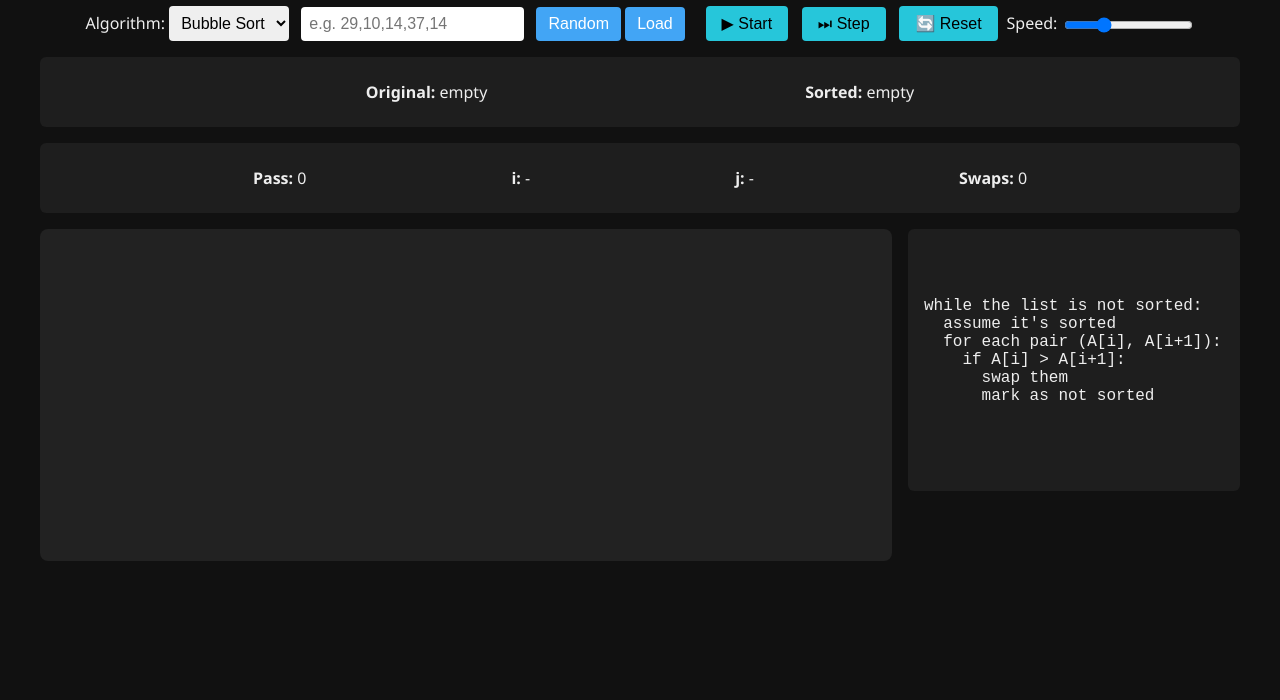
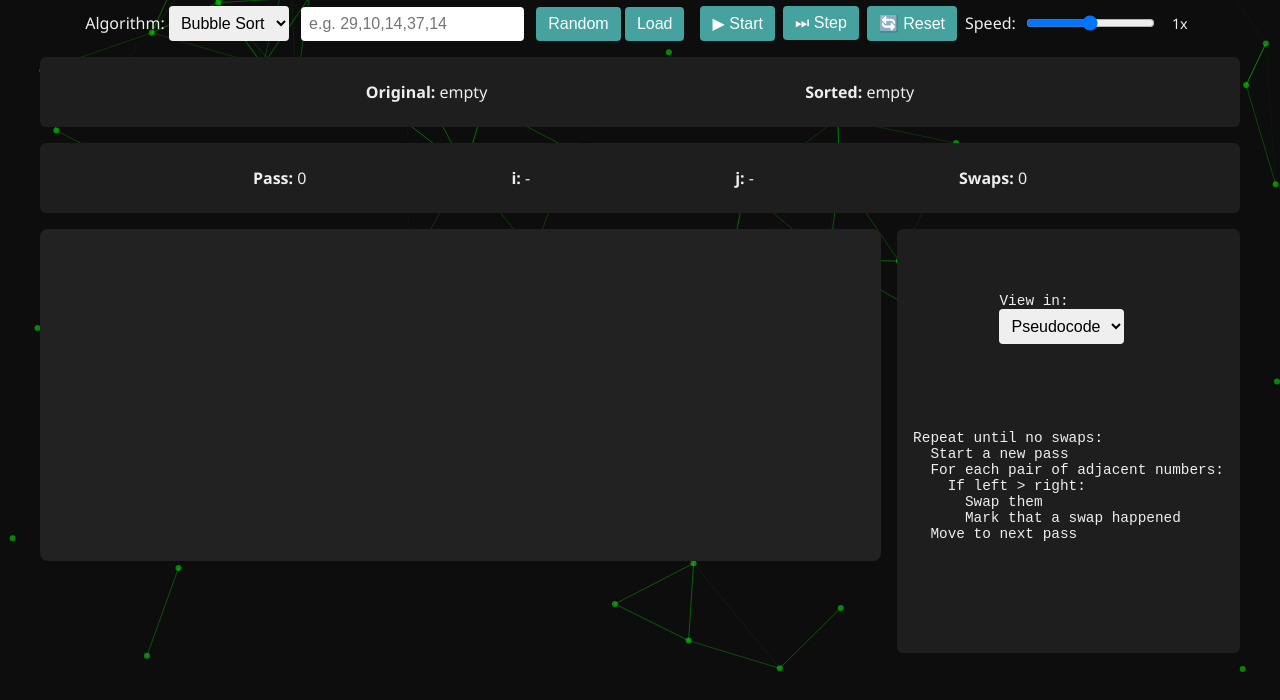
Before and after one commit to Kushal-Shankhapal/Sorting_Algorithms_HTML, a plain HTML site: page index.html in a window 1280 px wide. Shown: the part 100-800 px from the top of the page. Drawn offline with nearby package versions, Linux system fonts and the light colour scheme.

Commit message:
Update 2

```diff
--- a/index.html
+++ b/index.html
@@ -1,13 +1,14 @@
 <!DOCTYPE html>
 <html lang="en">
 <head>
-  <meta charset="UTF-8">
-  <meta name="viewport" content="width=device-width, initial-scale=1.0">
+  <meta charset="UTF-8" />
+  <meta name="viewport" content="width=device-width, initial-scale=1.0"/>
   <title>Sorting Visualizer</title>
-  <link rel="stylesheet" href="style.css">
+  <link rel="stylesheet" href="style.css" />
 </head>
 <body>
-  <div class="network-background"></div>
+  <div id="tsparticles"></div>
+
   <div class="app-container">
     <header>
       <h1>Sorting Visualizer</h1>
@@ -19,16 +20,18 @@
         <select id="algorithmSelect">
           <option value="bubble">Bubble Sort</option>
         </select>
-        <input type="text" id="arrayInput" placeholder="e.g. 29,10,14,37,14">
+        <input type="text" id="arrayInput" placeholder="e.g. 29,10,14,37,14" />
         <button id="generateBtn">Random</button>
         <button id="loadBtn">Load</button>
       </div>
+
       <div class="control-buttons">
         <button id="startBtn">▶ Start</button>
         <button id="stepBtn">⏭ Step</button>
         <button id="resetBtn">🔄 Reset</button>
         <label for="speedRange">Speed:</label>
-        <input type="range" min="100" max="1500" value="500" step="100" id="speedRange">
+        <input type="range" min="100" max="1500" value="800" step="100" id="speedRange" />
+        <span id="speedLabel">1x</span>
       </div>
     </section>
 
@@ -46,18 +49,77 @@
 
     <main class="main-panel">
       <section class="visual-area" id="arrayContainer"></section>
+
       <section class="code-panel">
+        <div style="margin-bottom: 0.5rem;">
+          <label for="codeToggle">View in:</label>
+          <select id="codeToggle">
+            <option value="pseudo">Pseudocode</option>
+            <option value="python">Python</option>
+            <option value="c">C</option>
+            <option value="cpp">C++</option>
+            <option value="java">Java</option>
+          </select>
+        </div>
+
         <pre id="pseudocode">
-while the list is not sorted:
-  assume it's sorted
-  for each pair (A[i], A[i+1]):
-    if A[i] > A[i+1]:
-      swap them
-      mark as not sorted
+Repeat until no swaps:
+  Start a new pass
+  For each pair of adjacent numbers:
+    If left > right:
+      Swap them
+      Mark that a swap happened
+  Move to next pass
         </pre>
+
+        <pre id="languageCode" class="language-code" style="display: none;"></pre>
       </section>
     </main>
   </div>
+
+  <script src="https://cdn.jsdelivr.net/npm/tsparticles@2.11.1/tsparticles.bundle.min.js"></script>
   <script src="script.js"></script>
+  <script>
+    tsParticles.load("tsparticles", {
+      background: {
+        color: "#0d0d0d"
+      },
+      particles: {
+        number: { value: 60 },
+        color: { value: "#00ff00" },
+        shape: { type: "circle" },
+        opacity: { value: 0.5 },
+        size: { value: 3 },
+        line_linked: {
+          enable: true,
+          distance: 150,
+          color: "#00ff00",
+          opacity: 0.4,
+          width: 1
+        },
+        move: {
+          enable: true,
+          speed: 2,
+          direction: "none",
+          out_mode: "bounce"
+        }
+      },
+      interactivity: {
+        events: {
+          onhover: { enable: true, mode: "grab" },
+          resize: true
+        },
+        modes: {
+          grab: {
+            distance: 140,
+            line_linked: {
+              opacity: 0.6
+            }
+          }
+        }
+      },
+      retina_detect: true
+    });
+  </script>
 </body>
 </html>
--- a/script.js
+++ b/script.js
@@ -17,19 +17,42 @@ const pseudocode = document.getElementById("pseudocode");
 const originalArrayText = document.getElementById("originalArray");
 const sortedArrayText = document.getElementById("sortedArray");
 
+const codeToggle = document.getElementById("codeToggle");
+const codeDisplay = document.getElementById("languageCode");
+const speedLabel = document.getElementById("speedLabel");
+
 let data = [];
 let steps = [];
 let currentStep = 0;
 let interval = null;
 let finalSorted = [];
-let currentSpeed = 500;
+let currentSpeed = 800;
 
 speedSlider.addEventListener("input", () => {
-  currentSpeed = parseInt(speedSlider.value);
+  currentSpeed = 1600 - parseInt(speedSlider.value);
+  const speedX = Math.round((1600 - currentSpeed) / 400);
+  speedLabel.textContent = `${speedX}x`;
   if (interval) {
     clearInterval(interval);
     playSteps();
   }
+});
+
+codeToggle.addEventListener("change", () => {
+  const lang = codeToggle.value;
+  let code = "";
+  pseudocode.style.display = lang === "pseudo" ? "block" : "none";
+  codeDisplay.style.display = lang === "pseudo" ? "none" : "block";
+  if (lang === "python") {
+    code = `def bubble_sort(arr):\n    n = len(arr)\n    for i in range(n):\n        for j in range(0, n-i-1):\n            if arr[j] > arr[j+1]:\n                arr[j], arr[j+1] = arr[j+1], arr[j]`;
+  } else if (lang === "c") {
+    code = `void bubbleSort(int arr[], int n) {\n    for (int i = 0; i < n-1; i++) {\n        for (int j = 0; j < n-i-1; j++) {\n            if (arr[j] > arr[j+1]) {\n                int temp = arr[j];\n                arr[j] = arr[j+1];\n                arr[j+1] = temp;\n            }\n        }\n    }\n}`;
+  } else if (lang === "cpp") {
+    code = `void bubbleSort(vector<int>& arr) {\n    int n = arr.size();\n    for (int i = 0; i < n-1; i++) {\n        for (int j = 0; j < n-i-1; j++) {\n            if (arr[j] > arr[j+1]) {\n                swap(arr[j], arr[j+1]);\n            }\n        }\n    }\n}`;
+  } else if (lang === "java") {
+    code = `void bubbleSort(int[] arr) {\n    int n = arr.length;\n    for (int i = 0; i < n-1; i++) {\n        for (int j = 0; j < n-i-1; j++) {\n            if (arr[j] > arr[j+1]) {\n                int temp = arr[j];\n                arr[j] = arr[j+1];\n                arr[j+1] = temp;\n            }\n        }\n    }\n}`;
+  }
+  codeDisplay.textContent = code;
 });
 
 function highlightLine(line) {
--- a/style.css
+++ b/style.css
@@ -1,15 +1,15 @@
 body {
   margin: 0;
   font-family: 'Segoe UI', sans-serif;
-  background-color: #121212;
+  background-color: #0d0d0d;
   color: #eee;
+  overflow-x: hidden;
 }
 
-.network-background {
+#tsparticles {
   position: fixed;
   width: 100vw;
   height: 100vh;
-  background: #111;
   z-index: -1;
 }
 
@@ -21,7 +21,7 @@ body {
 
 header h1 {
   text-align: center;
-  color: #90caf9;
+  color: #66fcf1;
 }
 
 .controls {
@@ -34,7 +34,8 @@ header h1 {
 }
 
 .input-group select,
-.input-group input {
+.input-group input,
+#codeToggle {
   padding: 8px;
   font-size: 1rem;
   border-radius: 4px;
@@ -42,29 +43,32 @@ header h1 {
   margin-right: 0.5rem;
 }
 
-.input-group button {
+.input-group button,
+.control-buttons button {
   padding: 8px 12px;
   font-size: 1rem;
-  background-color: #42a5f5;
+  border-radius: 4px;
   border: none;
-  border-radius: 4px;
-  color: white;
   cursor: pointer;
+  background-color: #45a29e;
+  color: #fff;
 }
 
-.control-buttons button {
-  margin: 0 0.3rem;
-  padding: 8px 16px;
-  font-size: 1rem;
-  background-color: #26c6da;
-  border: none;
-  border-radius: 4px;
-  color: black;
-  cursor: pointer;
+.control-buttons {
+  display: flex;
+  align-items: center;
+  gap: 0.5rem;
 }
 
 #speedRange {
   vertical-align: middle;
+}
+
+#speedLabel {
+  font-size: 0.9rem;
+  width: 30px;
+  display: inline-block;
+  text-align: center;
 }
 
 .runtime-summary,
@@ -127,16 +131,19 @@ header h1 {
   background-color: #1e1e1e;
   padding: 1rem;
   border-radius: 6px;
-  font-family: 'Courier New', Courier, monospace;
-  white-space: pre;
-  font-size: 1rem;
+  font-family: monospace;
+  font-size: 0.9rem;
+  white-space: pre-wrap;
   overflow-x: auto;
-  max-height: 300px;
   min-width: 300px;
-  flex-grow: 0;
 }
 
 #pseudocode .highlight {
   background-color: #3949ab;
   color: white;
 }
+
+.language-code {
+  margin-top: 1rem;
+  color: #eee;
+}
```
